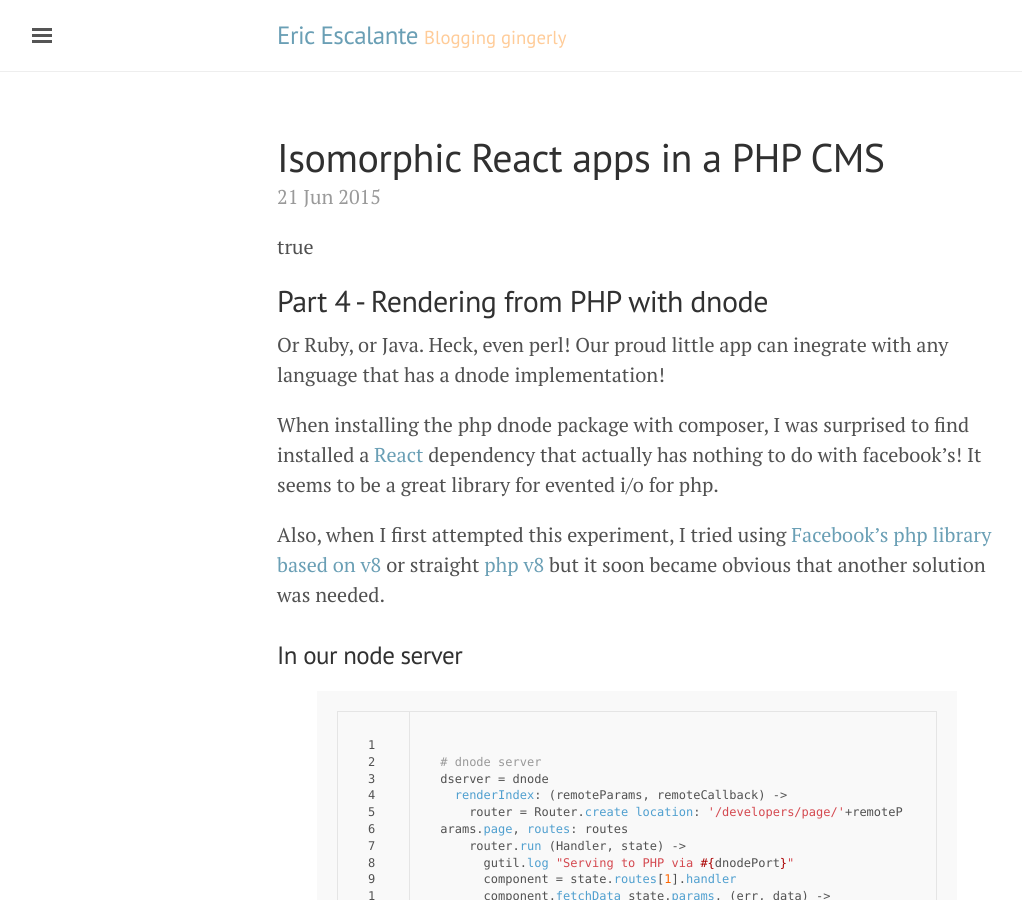
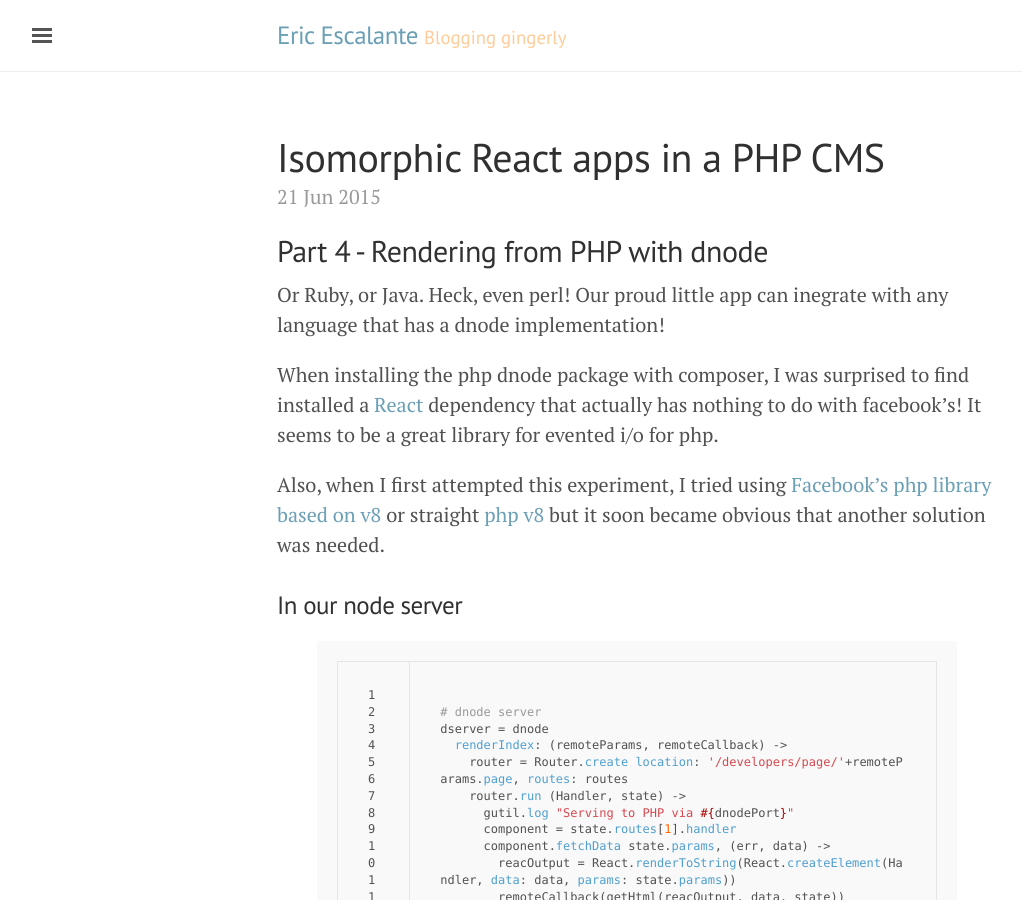
Before and after one commit to ericescalante/ericescalante.github.io, a Jekyll site: the page built from _posts/2015-06-21-isomorphic4.md, in a window 1280 px wide and 900 px high. Shown: the whole window, without its empty margins (3-1025 px from the left). Built offline with Jekyll 4.4.1, drawn with Linux system fonts in a browser that asks for light colours; comment, search, counter and statistics services are not loaded.

Commit message:
Update 2015-06-21-isomorphic4.md

```diff
--- a/_posts/2015-06-21-isomorphic4.md
+++ b/_posts/2015-06-21-isomorphic4.md
@@ -3,7 +3,7 @@ layout: post
 title: Isomorphic React apps in a PHP CMS
 comments: true
 ---
-{{ page.comments }}
+
 ## Part 4 - Rendering from PHP with dnode
 
 Or Ruby, or Java. Heck, even perl! Our proud little app can inegrate with any language that has a dnode implementation!
```
